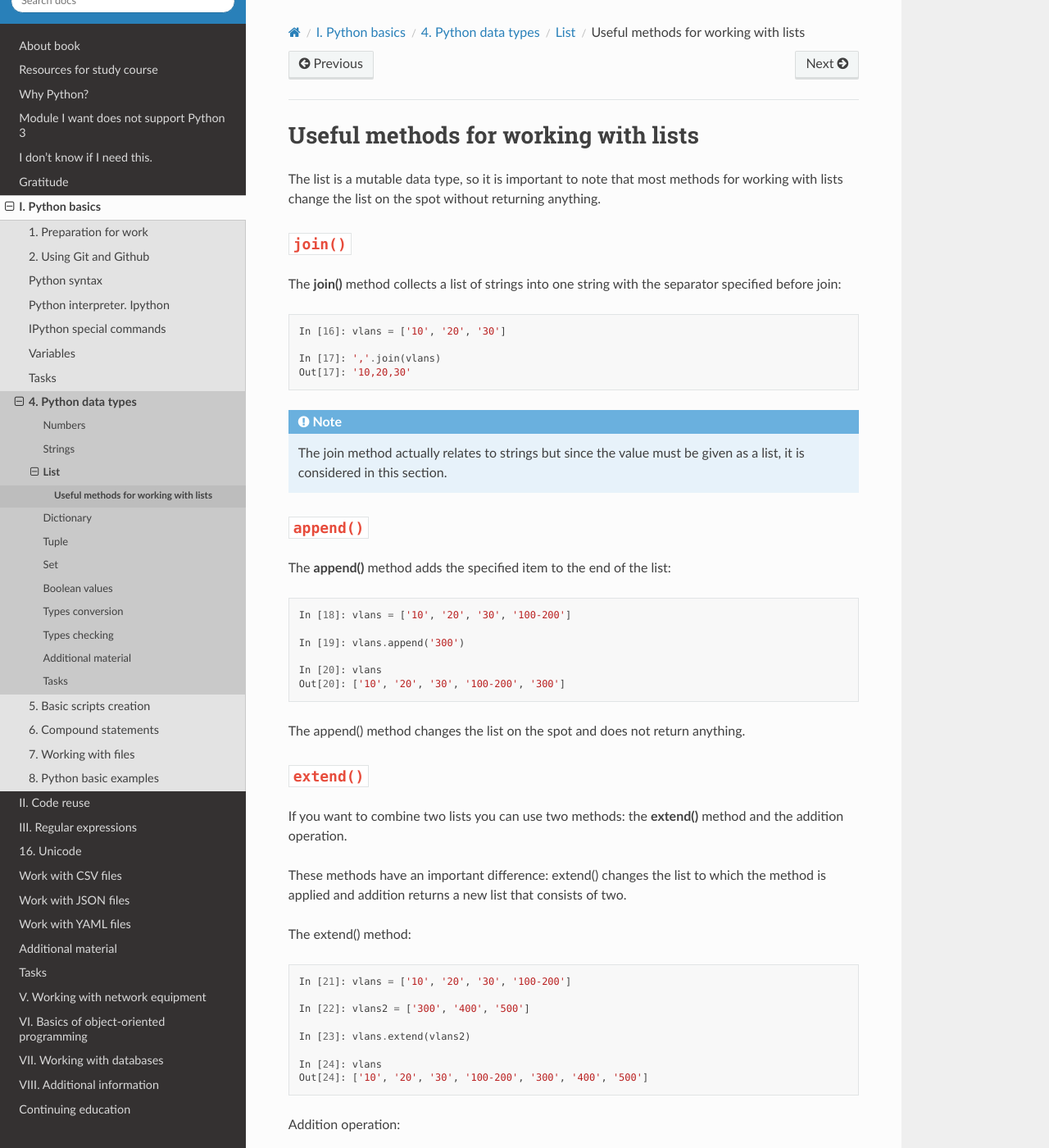
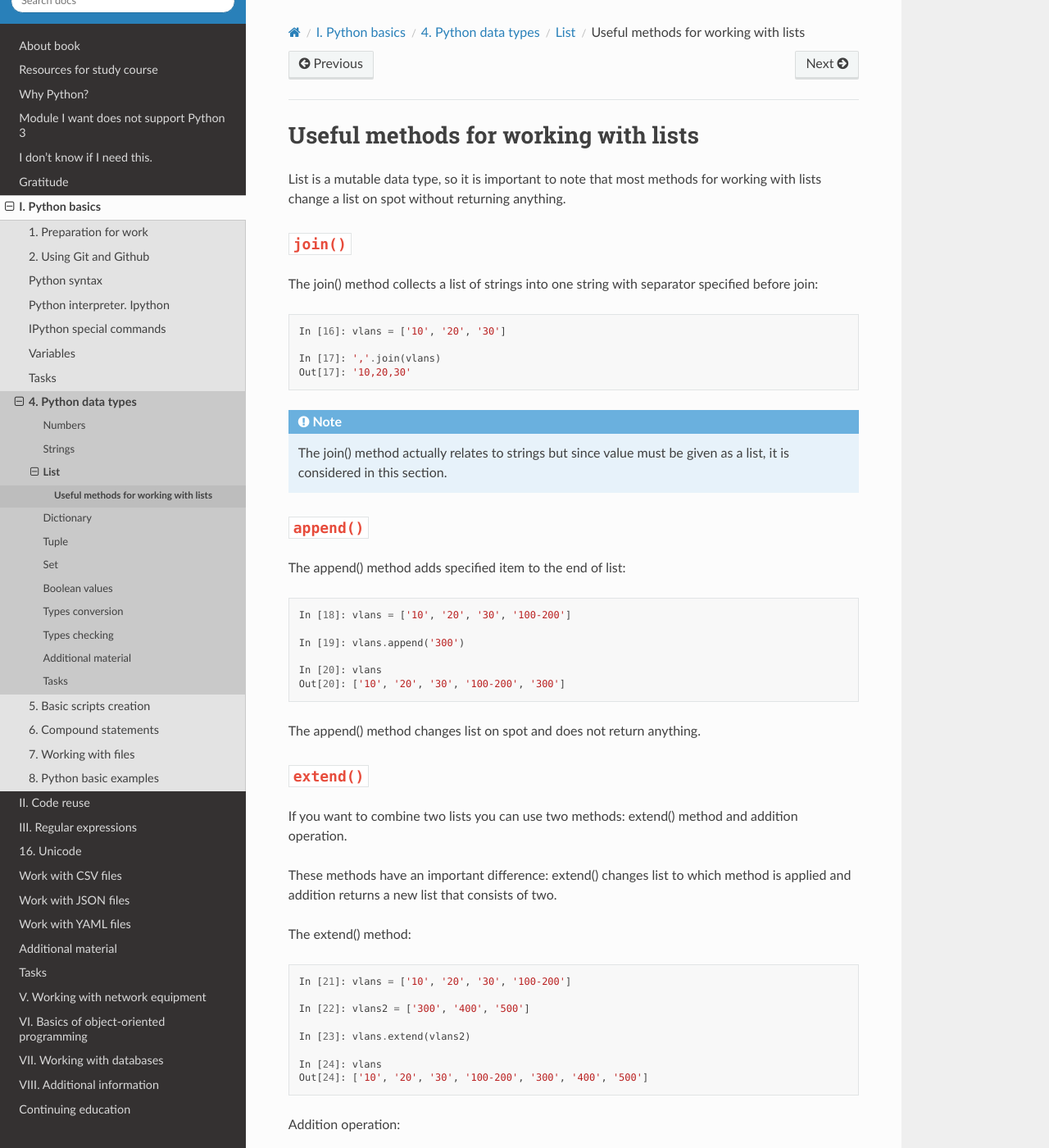
Before and after one commit to natenka/pyneng-book-en, a Sphinx documentation site: the page built from docs/source/book/04_data_structures/5a_list_methods.rst, in a window 1280 px wide and 1400 px high. Shown: the whole window at 82% size. Built offline with Sphinx 7.4.7 and the Read the Docs theme 2.0.0, drawn with Linux system fonts in a browser that asks for light colours; pages that are not in the unit, such as notebooks, are missing from menus; some of the changed text lies outside the part shown.

Commit message:
Update 5a_list_methods.rst

```diff
--- a/docs/source/book/04_data_structures/5a_list_methods.rst
+++ b/docs/source/book/04_data_structures/5a_list_methods.rst
@@ -1,12 +1,12 @@
 Useful methods for working with lists
 ~~~~~~~~~~~~~~~~~~~~~~~~~~~~~~~~~~~~~~
 
-The list is a mutable  data type, so it is important to note that most methods for working with lists change the list on the spot without returning anything.
+List is a mutable  data type, so it is important to note that most methods for working with lists change a list on spot without returning anything.
 
 ``join()``
 ^^^^^^^^^^
 
-The **join()** method collects a list of strings into one string with the separator specified before join:
+The join() method collects a list of strings into one string with separator specified before join:
 
 .. code:: python
 
@@ -16,12 +16,12 @@ The **join()** method collects a list of strings into one string with the separa
     Out[17]: '10,20,30'
 
 .. note::
-    The join method actually relates to strings but since the value must be given as a list, it is considered in this section.
+    The join() method actually relates to strings but since value must be given as a list, it is considered in this section.
 
 ``append()``
 ^^^^^^^^^^^^
 
-The **append()** method adds the specified item to the end of the list:
+The append() method adds specified item to the end of list:
 
 .. code:: python
 
@@ -32,14 +32,14 @@ The **append()** method adds the specified item to the end of the list:
     In [20]: vlans
     Out[20]: ['10', '20', '30', '100-200', '300']
 
-The append() method changes the list on the spot and does not return anything.
+The append() method changes list on spot and does not return anything.
 
 ``extend()``
 ^^^^^^^^^^^^
 
-If you want to combine two lists you can use two methods: the **extend()** method and the addition operation.
+If you want to combine two lists you can use two methods: extend() method and addition operation.
 
-These methods have an important difference: extend() changes the list to which the method is applied and addition returns a new list that consists of two.
+These methods have an important difference: extend() changes list to which method is applied and addition returns a new list that consists of two.
 
 The extend() method:
 
@@ -65,7 +65,7 @@ Addition operation:
     In [29]: vlans + vlans2
     Out[29]: ['10', '20', '30', '100-200', '300', '400', '500']
 
-Note that when adding lists in IPython the line Out appeared. This means that the result of the summation can be assigned to the variable:
+Note that when adding lists in IPython the 'Out' line appeared. This means that the result of summation can be assigned to variable:
 
 .. code:: python
 
@@ -77,7 +77,7 @@ Note that when adding lists in IPython the line Out appeared. This means that th
 ``pop()``
 ^^^^^^^^^
 
-The **pop()** method removes the item that corresponds to the specified number. But, importantly, the method returns this item:
+The pop() method removes item that corresponds to specified number. But, importantly, method returns this item:
 
 .. code:: python
 
@@ -89,14 +89,14 @@ The **pop()** method removes the item that corresponds to the specified number.
     In [30]: vlans
     Out[30]: ['10', '20', '30']
 
-Without number specified the last item in the list is deleted.
+Without number specified the last item in list is deleted.
 
 ``remove()``
 ^^^^^^^^^^^^
 
-The **remove()** method removes the specified item.
+The remove() method removes specified item.
 
-remove() does not return the deleted item:
+remove() does not return deleted item:
 
 .. code:: python
 
@@ -107,7 +107,7 @@ remove() does not return the deleted item:
     In [33]: vlans
     Out[33]: ['10', '30', '100-200']
 
-In remove() method you must specify the item to be deleted, not its number in the list. If item number is specified, error occurs:
+In remove() method you must specify item to be deleted, not its number in list. If item number is specified, error occurs:
 
 .. code:: python
 
@@ -122,7 +122,7 @@ In remove() method you must specify the item to be deleted, not its number in th
 ``index()``
 ^^^^^^^^^^^
 
-The **index()** method is used to check under which number the item is stored in the list:
+The index() method is used to check under which number item is stored in list:
 
 .. code:: python
 
@@ -134,7 +134,7 @@ The **index()** method is used to check under which number the item is stored in
 ``insert()``
 ^^^^^^^^^^^^
 
-The **insert()** method allows you to insert an item into a specific place in the list:
+The insert() method allows you to insert an item into a specific place in list:
 
 .. code:: python
 
@@ -148,7 +148,7 @@ The **insert()** method allows you to insert an item into a specific place in th
 ``sort()``
 ^^^^^^^^^^
 
-The sort() method sorts on the spot:
+The sort() method sorts on spot:
 
 .. code:: python
 
```
